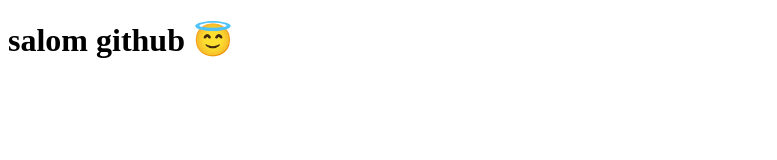
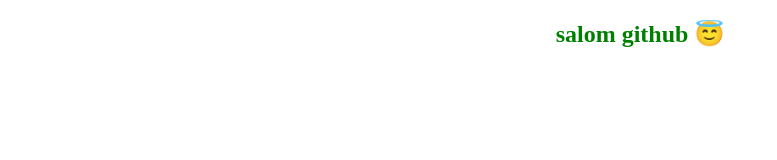
Before and after one commit to dasturchihabib/test-github, a plain HTML site: page index.html in a window 1280 px wide. Shown: the whole page, without its empty margins (0-777 px from the left). Drawn offline with Linux system fonts and the light colour scheme.

Commit message:
css fayle yaratdim va h1 rang berdim

```diff
--- a/index.html
+++ b/index.html
@@ -4,6 +4,7 @@
     <meta charset="UTF-8" />
     <meta name="viewport" content="width=device-width, initial-scale=1.0" />
     <title>Document</title>
+    <link rel="stylesheet" href="style.css" />
   </head>
   <body>
     <h1>salom github 😇</h1>
--- /dev/null
+++ b/style.css
@@ -0,0 +1,6 @@
+h1 {
+    color: green;
+    font-size: 24px;
+    text-align: center;
+    margin-top: 20px;
+}
```
